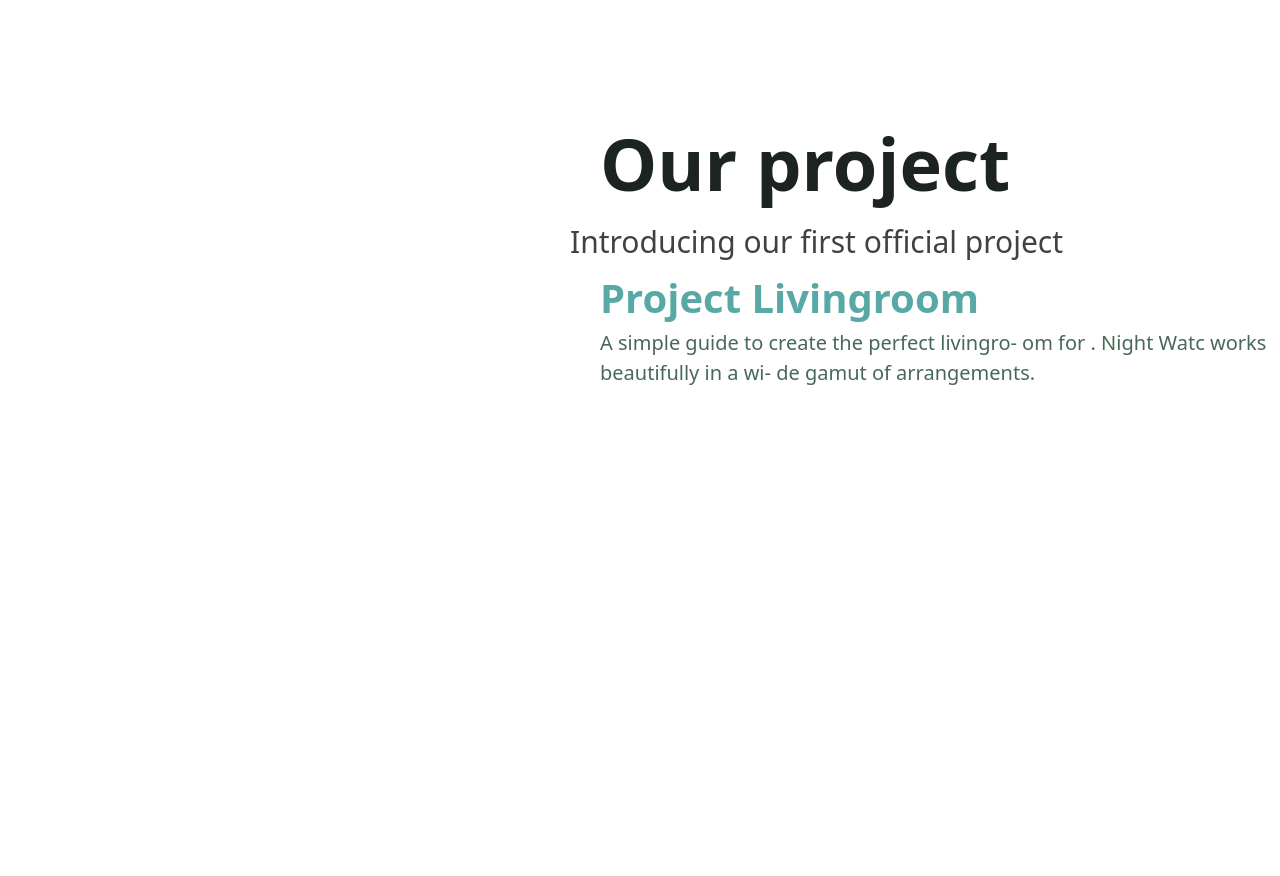
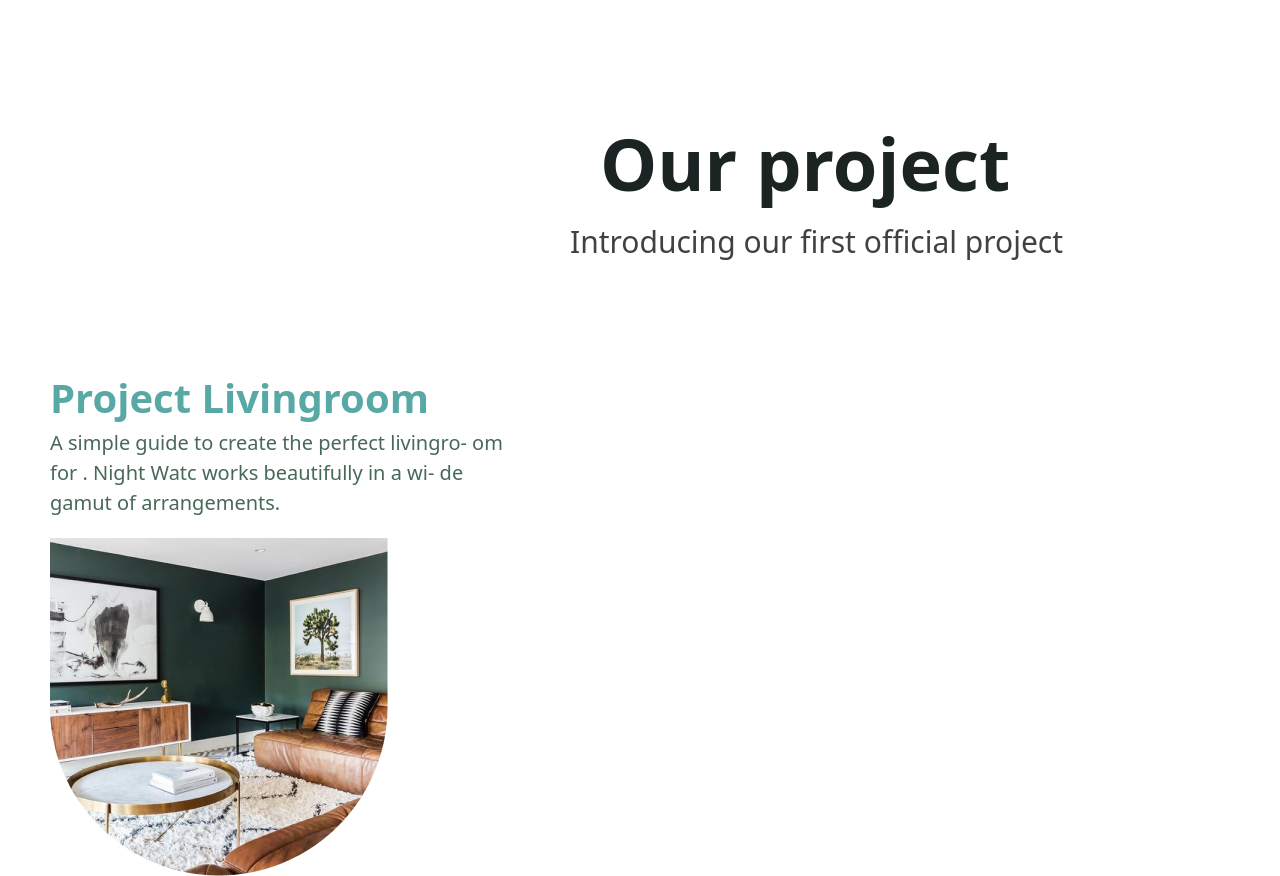
Before and after one commit to umarovl7/locus, a website: page index.html in a window 1280 px wide. Shown: the part 2092-2968 px from the top of the page. Before the commit the page ends 2480 px from the top, so only its background shows below. Drawn offline with nearby package versions, Linux system fonts and the light colour scheme.

Commit message:
almost done

```diff
--- a/index.html
+++ b/index.html
@@ -84,17 +84,18 @@
     </div>
   </section>
   <section>
-    <div class="mt-[300px] ml-[600px]">
-      <div>
+    <div class="">
+      <div class="mt-[300px] ml-[600px]">
         <p class="text-[#1C2323] font-poppins font-extrabold text-7xl">Our project </p>
         <h3 class="font-poppins font-normal text-[30px] text-[#404242] ml-[-30px] pt-5">Introducing our first official project</h3>
       </div>
       <hr class="w-[135px] h-1" style="color: #58A9A5; border: 5px;">
-      <div>
+      <div class="ml-[50px] mt-[100px]">
         <p class="font-poppins text-[#58A9A5] font-bold text-[40px]">Project Livingroom</p>
-        <h2 class="font-poppins font-medium text-[20px] text-[#486958]">A simple guide to create the perfect livingro-
+        <h2 class=" w-[453px] font-poppins font-medium text-[20px] text-[#486958]">A simple guide to create the perfect livingro-
           om for . Night Watc works beautifully in a wi-
           de gamut of arrangements.</h2>
+          <img src="/assets/images/Rectangle 15.png" alt="" class="pt-5">
       </div>
     </div>
 
```
